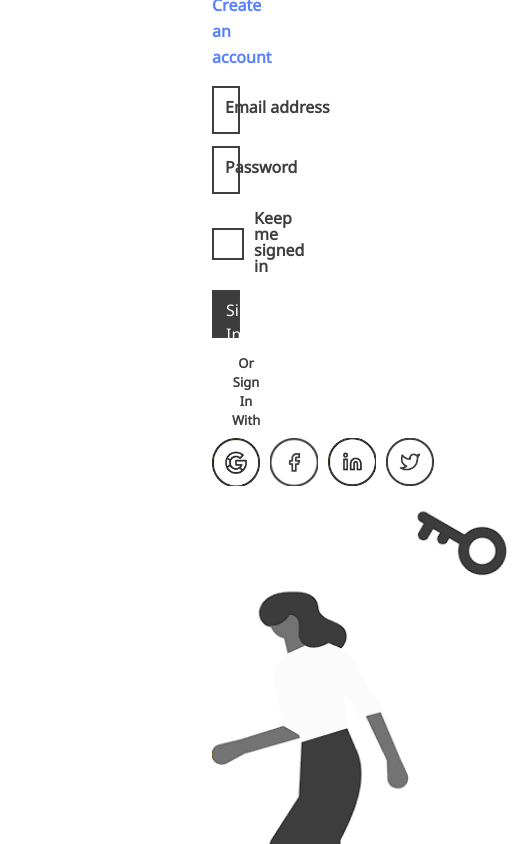
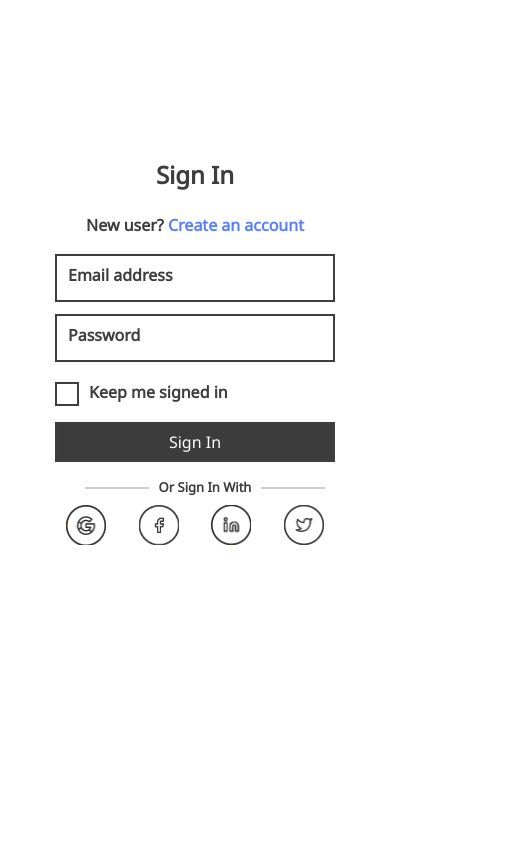
Before and after one commit to akshayskumar004/MachineTest, a React (Vite) app: page / in a window 390 px wide. Shown: the top 844 px of the page, 512 px wide, since content can reach past the window. Built offline with nearby package versions, Linux system fonts and the light colour scheme.

Commit message:
31/05/2025

```diff
--- a/src/pages/Login.jsx
+++ b/src/pages/Login.jsx
@@ -1,3 +1,4 @@
+/* eslint-disable no-useless-escape */
 import { Button, Col, Container, Form, Row, Stack } from "react-bootstrap";
 import "./Login.scss";
 import loginImg from "../assets/images/loginImg.png";
@@ -16,7 +17,6 @@ export default function Login() {
 
   const validatePassword = (password) => {
     const regex =
-      // eslint-disable-next-line no-useless-escape
       /^(?=.*[A-Z])(?=.*\d)(?=.*[!@#$%^&*()_+\-=\[\]{};':"\\|,.<>\/?]).{8,}$/;
     return regex.test(password);
   };
@@ -25,8 +25,6 @@ export default function Login() {
     e.preventDefault();
     if (!email.length) {
       setError("Please enter email address.");
-      console.log(error);
-
       return;
     }
     if (!validatePassword(password)) {
@@ -39,13 +37,14 @@ export default function Login() {
     setError("");
     navigate("/home");
   };
+
   return (
     <div className="wrapper">
       <Container>
         <Row className="container-wrapper">
-          <Col className="form-container">
+          <Col xs={12} md={6} className="form-container">
             <Form onSubmit={handleSubmit}>
-              <Stack gap={2}>
+              <Stack gap={2} className="stack">
                 <h1 className="title">Sign In</h1>
                 <h3 className="new-user">
                   New user? <a href="#">Create an account</a>
@@ -91,15 +90,17 @@ export default function Login() {
                 <span>Or Sign In With</span>
               </div>
               <div className="icons-wrapper mb-2">
-                <img src={googleImg} className="icon" alt="" />
-                <img src={facebookImg} className="icon" alt="" />
-                <img src={linkdInImg} className="icon" alt="" />
-                <img src={twitterImg} className="icon" alt="" />
+                <img src={googleImg} className="icon" alt="Google" />
+                <img src={facebookImg} className="icon" alt="Facebook" />
+                <img src={linkdInImg} className="icon" alt="LinkedIn" />
+                <img src={twitterImg} className="icon" alt="Twitter" />
               </div>
             </Form>
           </Col>
-          <Col className="banner">
-            <img className="banner-icon" src={loginImg} alt="" />
+
+          {/* This column is hidden on small screens */}
+          <Col md={6} className="banner d-none d-md-block">
+            <img className="banner-icon" src={loginImg} alt="Banner" />
           </Col>
         </Row>
       </Container>
--- a/src/pages/Login.scss
+++ b/src/pages/Login.scss
@@ -5,17 +5,50 @@
   @include flexbox(flex, space-between, center);
   height: 100vh;
   padding: 0 200px;
+
+  // ✅ Responsive: stack items vertically on smaller screens
+  @media (max-width: 768px) {
+    flex-direction: column;
+    padding: 1rem;
+    height: auto;
+  }
 }
 
 .container-wrapper {
   @include flexbox(flex, space-between, center);
+
+  // ✅ Responsive: stack form and banner vertically
+  @media (max-width: 768px) {
+    flex-direction: column;
+    align-items: center;
+    height: 80vh;
+    display: flex;
+    justify-content: center;
+  }
 }
 
 .form-container {
   max-width: 304px !important;
+
+  // ✅ Responsive: full width on small screens
+  @media (max-width: 768px) {
+    max-width: 280px !important;
+    width: 100%;
+    padding: 0 !important;
+    .stack {
+      align-items: center;
+    }
+  }
+
   .title {
     @include font-style(700, $primary-color, 32px, 42px);
+
+    // ✅ Responsive font size
+    @media (max-width: 480px) {
+      font-size: 24px;
+    }
   }
+
   .new-user {
     @include font-style(700, $primary-color, 16px);
     a {
@@ -23,47 +56,81 @@
       text-decoration: none;
     }
   }
+
   .form-control {
     @include border();
     height: 48px;
     padding: 0.5rem 0.75rem;
+
     &::placeholder {
       @include font-style(600, $border-color, 16px, 100%);
     }
+
+    // ✅ Reduced height on very small screens
+    @media (max-width: 480px) {
+      height: 40px;
+    }
   }
+
   .form-floating {
     .form-control {
       min-height: 48px;
+      min-width: 280px;
       height: 48px;
       padding-top: 1.25rem;
       padding-bottom: 0.25rem;
+
+      // ✅ Reduced height for floating inputs
+      @media (max-width: 480px) {
+        height: 40px;
+      }
     }
+
     label {
       padding: 0.75rem 0.75rem;
       @include font-style(600, $border-color, 16px, 100%);
     }
   }
+
   .custom-checkbox {
     @include flexbox(flex, flex-start, center, 10px);
+    @media (max-width: 480px) {
+      min-width: 280px;
+      margin-right: 0;
+    }
+
     .form-check-input {
       width: 32px;
       height: 32px;
       @include border();
+
       &:focus {
         border-color: $black;
         box-shadow: none;
       }
+
+      @media (max-width: 480px) {
+        width: 24px;
+        height: 24px;
+      }
     }
+
     .form-check-label {
       @include font-style(600, $border-color, 16px, 100%);
     }
   }
+
   .signin-btn {
     width: 100%;
     height: 48px;
     background: $btn-color;
     border-radius: 0px;
     @include border();
+
+    // ✅ Smaller button height on small screens
+    @media (max-width: 480px) {
+      height: 40px;
+    }
   }
 }
 
@@ -81,19 +148,39 @@
     border-bottom: 2px solid $bar-color;
     margin: 0 10px;
   }
+
+  // // ✅ Smaller text for separators
+  @media (max-width: 480px) {
+    margin-left: 20px;
+  }
 }
 
 .icons-wrapper {
   @include flexbox(flex, space-around, center, 10px);
+
   .icon {
     width: 48px;
     height: 48px;
+
+    // ✅ Shrink social icons for small devices
+    @media (max-width: 480px) {
+      width: 40px;
+      height: 40px;
+    }
   }
 }
+
 .banner {
   max-width: 300px !important;
+
   .banner-icon {
     width: 300px;
     height: 510px;
+    object-fit: contain;
+  }
+
+  // ✅ Hide banner completely on mobile
+  @media (max-width: 768px) {
+    display: none !important;
   }
 }
```
